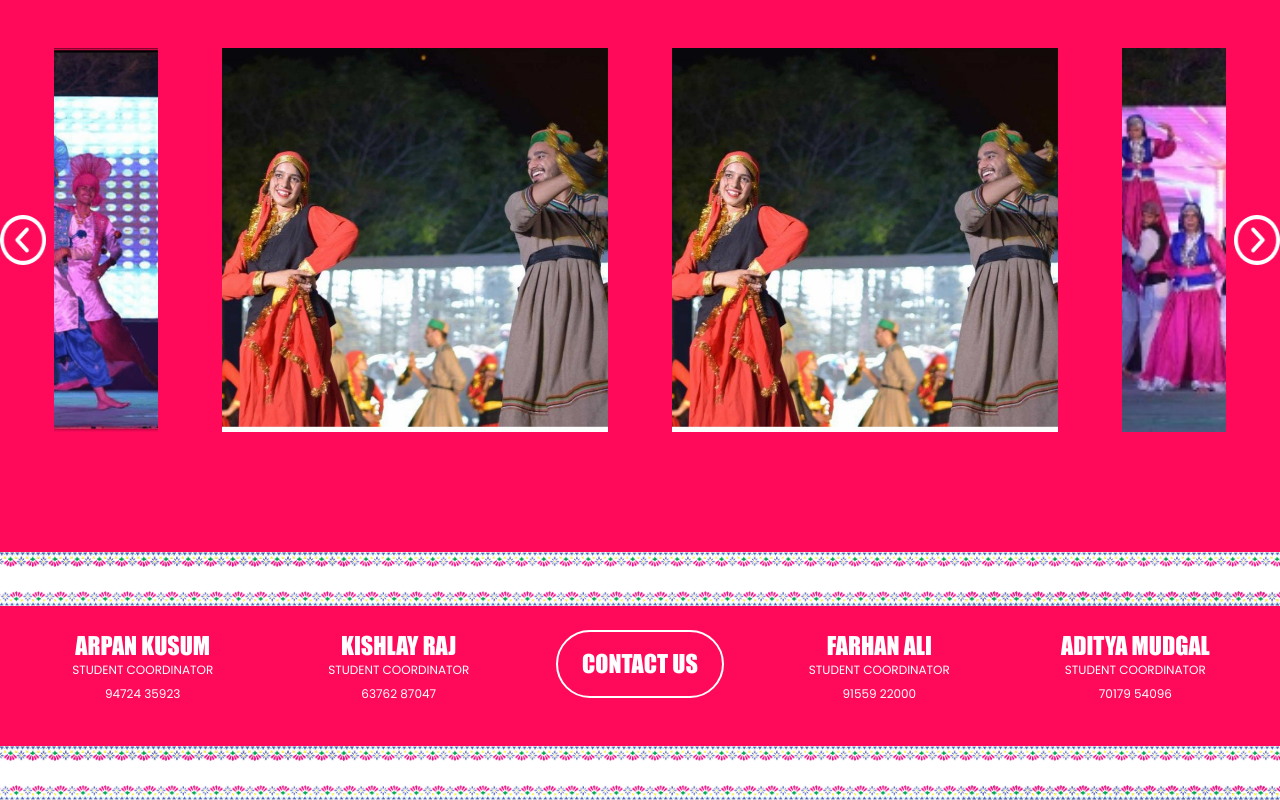
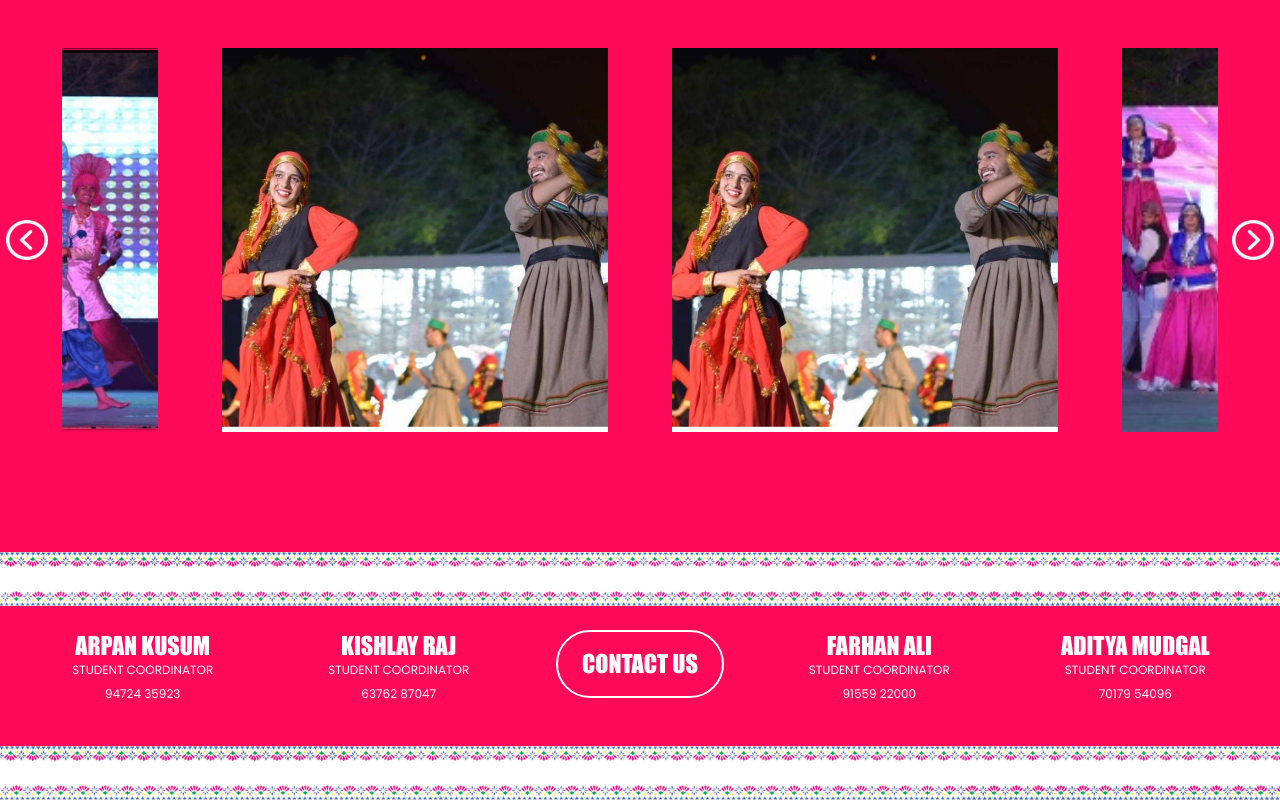
Before and after one commit to aphsavii/Madhuram-25, a React (Vite) app: page /about in a window 1280 px wide. Shown: the part 1493-2293 px from the top of the page. Built offline with nearby package versions, Linux system fonts and the light colour scheme.

Commit message:
About Page

```diff
--- a/src/pages/About.jsx
+++ b/src/pages/About.jsx
@@ -63,7 +63,7 @@ function About() {
         {/* Carousel */}
         <div className="flex flex-row gap-2 w-full  py-10 justify-center lg:mb-20">
           <button onClick={prevSlide} aria-label="Previous Slide" className="flex items-center">
-            <img className="w-[50px] h-[50px]" src={leftarrow} alt="Previous" />
+            <img className="w-[43px] h-[38px] p-[5px] sm:w-[60px] sm:h-[52px] sm:p-[6px]" src={leftarrow} alt="Previous" />
           </button>
 
           <div className="w-full mx-auto flex items-center justify-center overflow-hidden relative">
@@ -80,7 +80,7 @@ function About() {
           </div>
 
           <button onClick={nextSlide} aria-label="Next Slide" className="flex items-center">
-            <img className="w-[50px] h-[50px]" src={rightarrow} alt="Next" />
+            <img className="w-[43px] h-[38px] p-[5px] sm:w-[60px] sm:h-[52px] sm:p-[6px]" src={rightarrow} alt="Next" />
           </button>
         </div>
 
```
